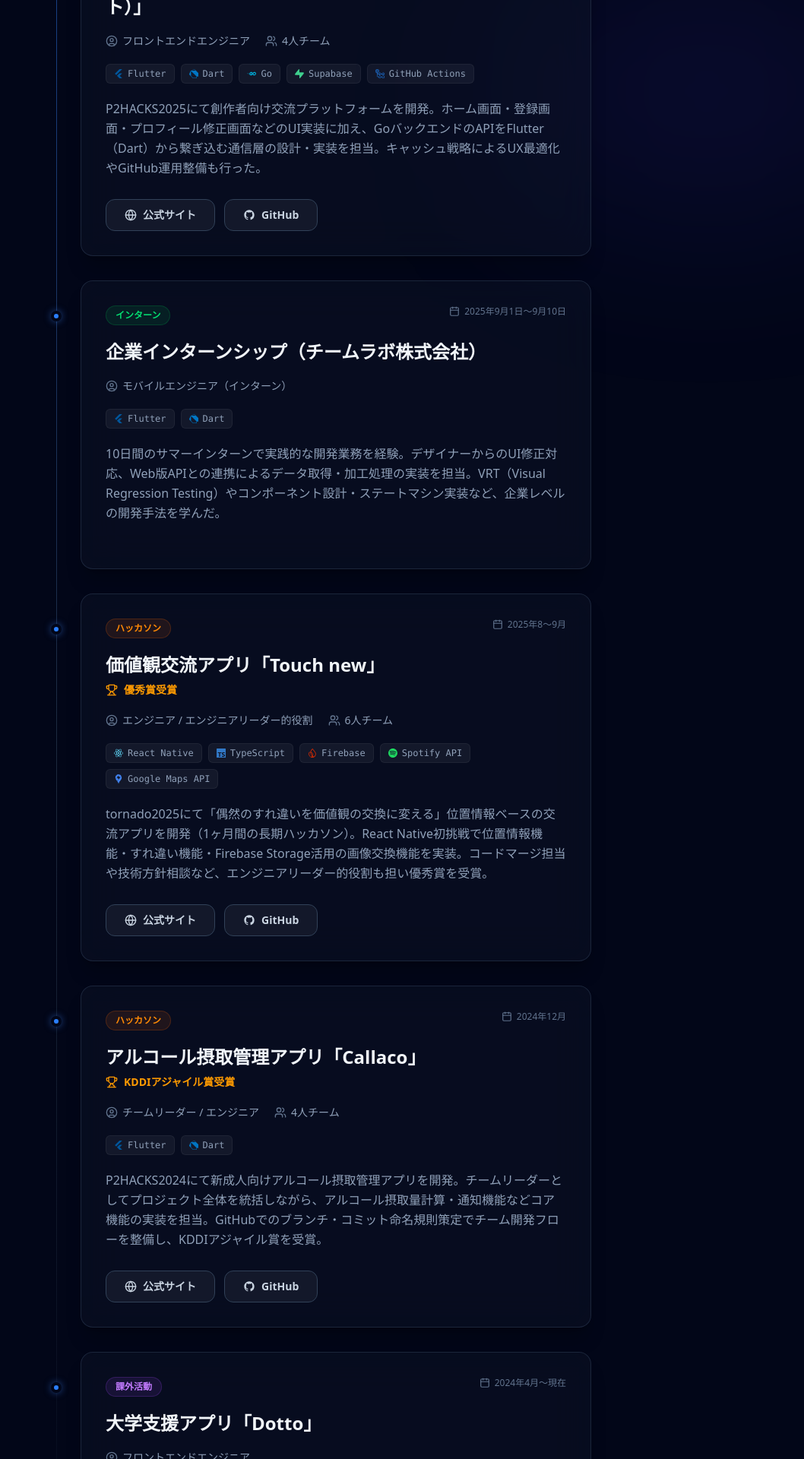
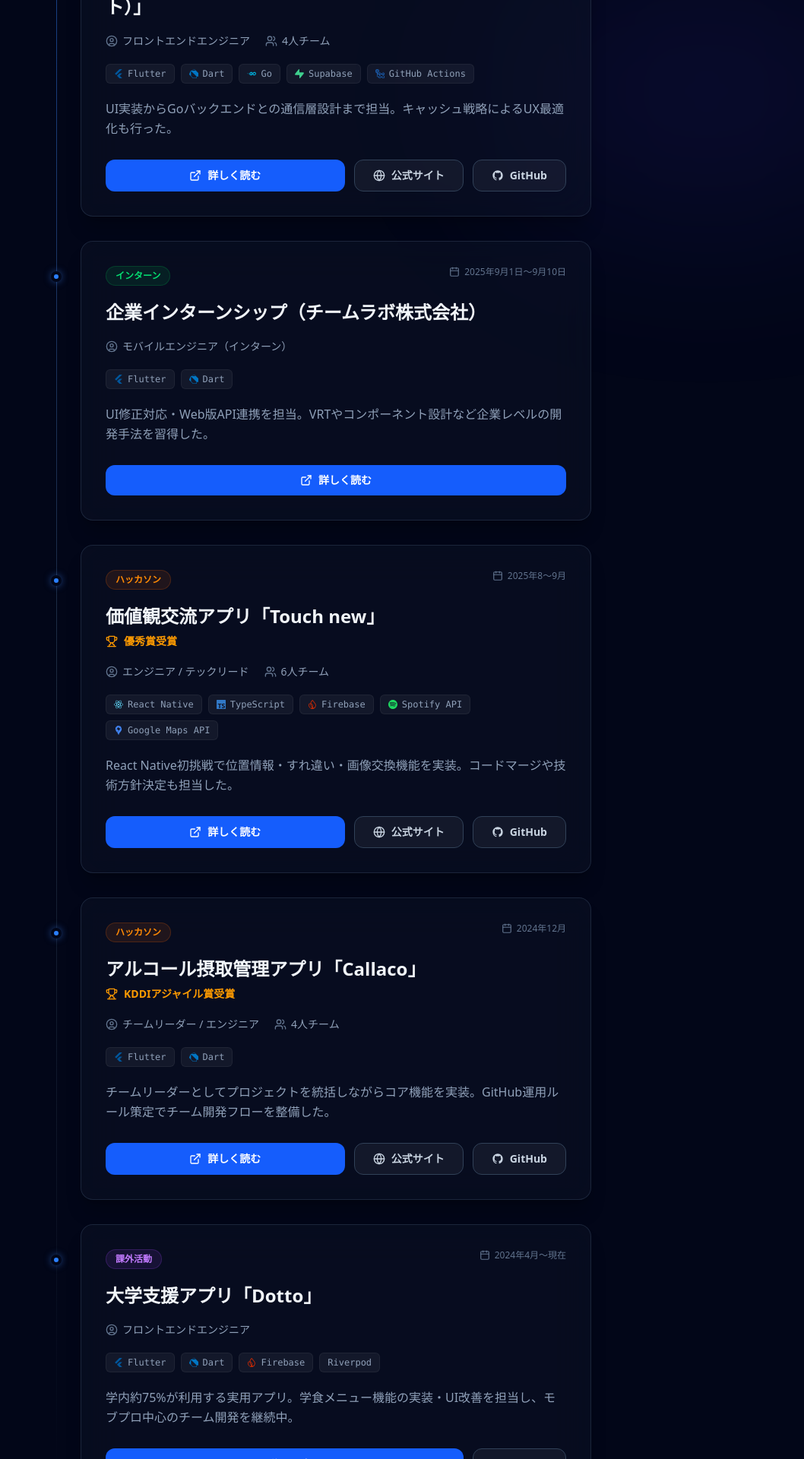
Before and after one commit to zakiPoteto/PortfolioWeb, a Next.js app: page / in a window 1280 px wide. Shown: the part 600-2520 px from the top of the page at 76% size, without its empty margins (222-1280 px from the left). Built offline with nearby package versions, Linux system fonts and the light colour scheme.

Commit message:
fix: 経験の要約を簡潔に

```diff
--- a/src/data/experiences.ts
+++ b/src/data/experiences.ts
@@ -9,7 +9,6 @@
   teamSize?: number;
   award?: string;
   summary: string;
-  noteUrl: string;
   githubUrl?: string;
   officialUrl?: string;
 };
@@ -23,8 +22,8 @@
     role: "フロントエンドエンジニア",
     teamSize: 4,
     summary:
-      "P2HACKS2025にて創作者向け交流プラットフォームを開発。ホーム画面・登録画面・プロフィール修正画面などのUI実装に加え、GoバックエンドのAPIをFlutter（Dart）から繋ぎ込む通信層の設計・実装を担当。キャッシュ戦略によるUX最適化やGitHub運用整備も行った。",
-    noteUrl: "#",
+      "UI実装からGoバックエンドとの通信層設計まで担当。キャッシュ戦略によるUX最適化も行った。",
+
     githubUrl: "https://github.com/p2hacks2025/pre-12",
     officialUrl: "https://p2hacks2025.github.io/pregroup/",
   },
@@ -35,20 +34,20 @@
     techs: ["Flutter", "Dart"],
     role: "モバイルエンジニア（インターン）",
     summary:
-      "10日間のサマーインターンで実践的な開発業務を経験。デザイナーからのUI修正対応、Web版APIとの連携によるデータ取得・加工処理の実装を担当。VRT（Visual Regression Testing）やコンポーネント設計・ステートマシン実装など、企業レベルの開発手法を学んだ。",
-    noteUrl: "#",
+      "UI修正対応・Web版API連携を担当。VRTやコンポーネント設計など企業レベルの開発手法を習得した。",
+
   },
   {
     title: "価値観交流アプリ「Touch new」",
     date: "2025年8〜9月",
     category: "ハッカソン",
     techs: ["React Native", "TypeScript", "Firebase", "Spotify API", "Google Maps API"],
-    role: "エンジニア / エンジニアリーダー的役割",
+    role: "エンジニア / テックリード",
     teamSize: 6,
     award: "優秀賞受賞",
     summary:
-      "tornado2025にて「偶然のすれ違いを価値観の交換に変える」位置情報ベースの交流アプリを開発（1ヶ月間の長期ハッカソン）。React Native初挑戦で位置情報機能・すれ違い機能・Firebase Storage活用の画像交換機能を実装。コードマージ担当や技術方針相談など、エンジニアリーダー的役割も担い優秀賞を受賞。",
-    noteUrl: "#",
+      "React Native初挑戦で位置情報・すれ違い・画像交換機能を実装。コードマージや技術方針決定も担当した。",
+
     githubUrl: "https://github.com/tornado2025-05-momentum/Touch-new",
     officialUrl: "https://tornado-official.jp/tornado2025/",
   },
@@ -61,8 +60,8 @@
     teamSize: 4,
     award: "KDDIアジャイル賞受賞",
     summary:
-      "P2HACKS2024にて新成人向けアルコール摂取管理アプリを開発。チームリーダーとしてプロジェクト全体を統括しながら、アルコール摂取量計算・通知機能などコア機能の実装を担当。GitHubでのブランチ・コミット命名規則策定でチーム開発フローを整備し、KDDIアジャイル賞を受賞。",
-    noteUrl: "#",
+      "チームリーダーとしてプロジェクトを統括しながらコア機能を実装。GitHub運用ルール策定でチーム開発フローを整備した。",
+
     githubUrl: "https://github.com/p2hacks2024/pre-17",
     officialUrl: "https://p2hacks2024.github.io/pregroup/",
   },
@@ -73,8 +72,8 @@
     techs: ["Flutter", "Dart", "Firebase", "Riverpod"],
     role: "フロントエンドエンジニア",
     summary:
-      "未来大生向け支援アプリ。学内の約75%の学生が利用する実用アプリケーション。翌日の学食メニュー閲覧機能の実装やUI改善を担当。モブプログラミング・ペアプログラミングを中心とした実践的なチーム開発を現在まで継続して経験中。",
-    noteUrl: "#",
+      "学内約75%が利用する実用アプリ。学食メニュー機能の実装・UI改善を担当し、モブプロ中心のチーム開発を継続中。",
+
     githubUrl: "https://github.com/fun-dotto/dotto",
   },
 ];
```
